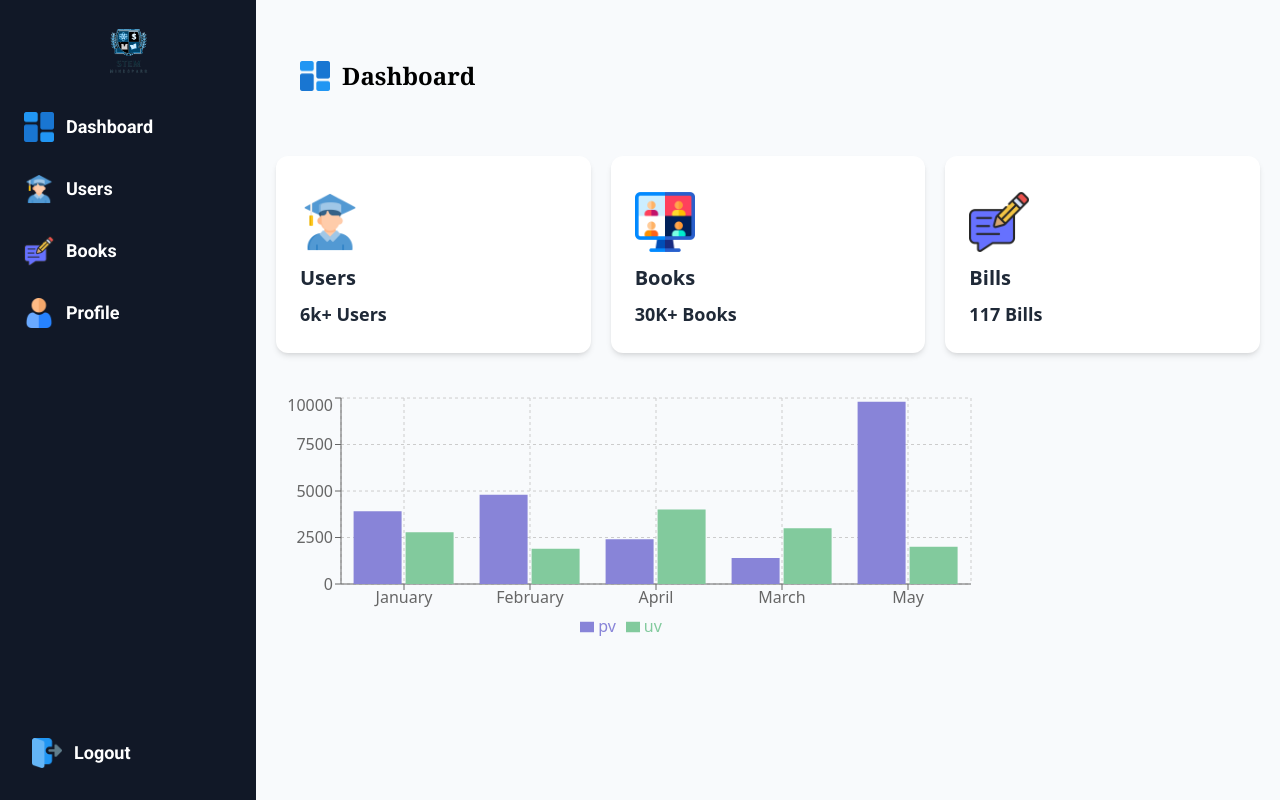
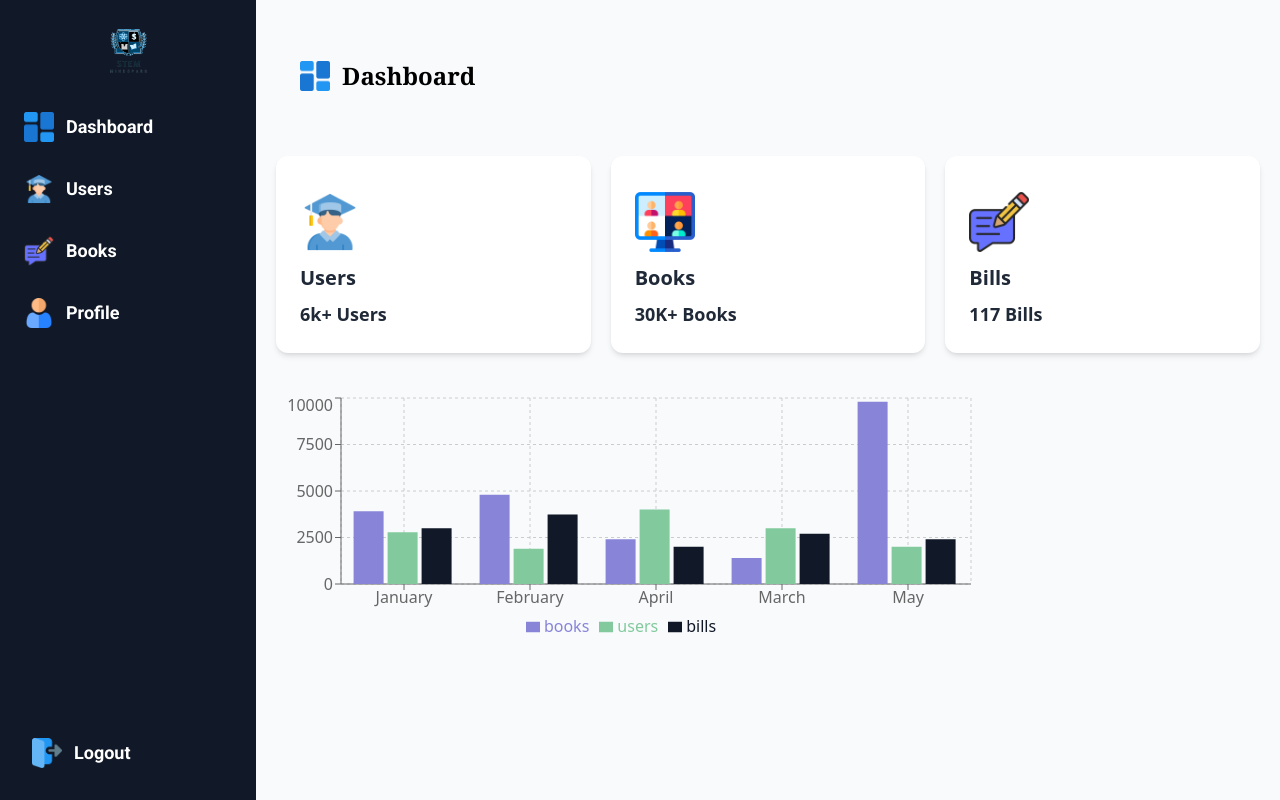
Before and after one commit to alazaradane/DLM, a React (Vite) app: page /admin/dashboard in a window 1280 px wide. Built offline with nearby package versions, Linux system fonts and the light colour scheme; no server answers.

Commit message:
Update components and pages with new data and functionality

```diff
--- a/src/Admins/Dashboard.jsx
+++ b/src/Admins/Dashboard.jsx
@@ -1,12 +1,25 @@
-import React from 'react'
+import React, { useState } from 'react'
 import Card from '../components/Card'
 import { dashboardData } from '../constants'
 import { dashboardIcon } from '../assets/images/index'
 import Charts from '../components/Chart'
-
+import api from '../api/api'
+import { useEffect } from 'react'
 
 
 const Dashboard = () => {
+
+  const [dashApiData, setDashApiData] = useState(dashboardData)
+
+  useEffect(() => {
+    api.get('/details')
+      .then(response => {
+        setDashApiData(response.data);
+      })
+      .catch(error => {
+        console.error('Error fetching data:', error);
+      });
+  }, []);
 
   return (
     <section className=' flex flex-col p-5'>
@@ -15,7 +28,7 @@ const Dashboard = () => {
         <p className=' text-2xl font-serif font-bold'>Dashboard</p>
       </div>
       <div className=' flex my-10 gap-5'>
-          {dashboardData.map((data)=>
+          {dashApiData.map((data)=>
             <Card src={data.imgURL} value={data.value} title={data.label}/>
         )}
       </div>
--- a/src/components/Cart.jsx
+++ b/src/components/Cart.jsx
@@ -1,4 +1,4 @@
-// Cart.js
+
 import React from 'react';
 
 const Cart = ({ cartItems }) => {
@@ -16,7 +16,7 @@ const Cart = ({ cartItems }) => {
             <th scope='col' className='px-6 py-3 text-left text-xs font-medium text-gray-500 uppercase tracking-wider'>
               Price
             </th>
-            {/* Add more columns if needed */}
+
           </tr>
         </thead>
         <tbody className='bg-white divide-y divide-gray-200'>
--- a/src/components/Chart.jsx
+++ b/src/components/Chart.jsx
@@ -5,28 +5,33 @@ const Charts = () => {
     const data = [
         {
             "name": "January",
-            "uv": 2780,
-            "pv": 3908
+            "users": 2780,
+            "books": 3908,
+            "bills":3000
           },
           {
             "name": "February",
-            "uv": 1890,
-            "pv": 4800
+            "users": 1890,
+            "books": 4800,
+            "bills":3730
           },
         {
           "name": "April",
-          "uv": 4000,
-          "pv": 2400
+          "users": 4000,
+          "books": 2400,
+          "bills":2000
         },
         {
           "name": "March",
-          "uv": 3000,
-          "pv": 1398
+          "users": 3000,
+          "books": 1398,
+          "bills":2700
         },
         {
           "name": "May",
-          "uv": 2000,
-          "pv": 9800
+          "users": 2000,
+          "books": 9800,
+          "bills":2400
         }
 
 
@@ -42,8 +47,9 @@ const Charts = () => {
         <YAxis />
         <Tooltip />
         <Legend />
-        <Bar dataKey="pv" fill="#8884d8" />
-        <Bar dataKey="uv" fill="#82ca9d" />
+        <Bar dataKey="books" fill="#8884d8" width={40}/>
+        <Bar dataKey="users" fill="#82ca9d" />
+        <Bar dataKey="bills" fill='#111827'/>
       </BarChart>
     </>
   )
--- /dev/null
+++ b/src/components/Spinner.jsx
@@ -0,0 +1,11 @@
+import { Spinner } from "@material-tailwind/react";
+
+const Spinner = ()=> {
+  return (
+    <div className="flex gap-8">
+      <Spinner color="blue" />
+    </div>
+  );
+}
+
+export default Spinner
--- /dev/null
+++ b/src/components/UserProfile.jsx
@@ -0,0 +1,12 @@
+import React from 'react'
+
+const UserProfile = () => {
+  return (
+    <>
+        <div>User Profile</div>
+
+    </>
+  )
+}
+
+export default UserProfile
--- a/src/index.css
+++ b/src/index.css
@@ -7,3 +7,19 @@
 @tailwind base;
 @tailwind components;
 @tailwind utilities;
+
+:root {
+    --main-color: #4a76a8;
+}
+
+.bg-main-color {
+    background-color: var(--main-color);
+}
+
+.text-main-color {
+    color: var(--main-color);
+}
+
+.border-main-color {
+    border-color: var(--main-color);
+}
--- a/src/pages/Books.jsx
+++ b/src/pages/Books.jsx
@@ -10,8 +10,8 @@ const Books = ({userName, userEmail}) => {
   const [cartItems, setCartItems] = useState({});
   const [searchField, setSearchField] = useState('');
   const [selectedCategory, setSelectedCategory] = useState(null);
+  const [showCart, setShowCart] = useState(false);
   const navigate = useNavigate();
-
 
   const handleInputChange = (e) => {
     setSearchField(e.target.value);
@@ -19,7 +19,9 @@ const Books = ({userName, userEmail}) => {
   const handleCategoryChange = (category)=>{
     setSelectedCategory(category)
   }
-
+  const handleShowCart = ()=>{
+    setShowCart(!showCart)
+  }
 
   const filteredBooks = initalBook.filter((book) => {
     const searchQueryMatch = book.name.toLowerCase().includes(searchField.toLowerCase());
@@ -48,10 +50,9 @@ const Books = ({userName, userEmail}) => {
   return (
     <section id="books">
         <div className=' flex  justify-center '>
-            <BookSearch userName={userName} userEmail={userEmail} cartCounter={cartItemCount} onInputChange={handleInputChange} onCategoryChange = {handleCategoryChange}/>
+            <BookSearch userName={userName} userEmail={userEmail} cartCounter={cartItemCount} onInputChange={handleInputChange} onCategoryChange = {handleCategoryChange} onCartChange ={handleShowCart}/>
         </div>
         <div>
-            {/* <BookList onBookClick={handleBookClick} books={filteredBooks} handleAddToCart={handleAddToCart} cartItems={cartItems} /> */}
             {userName && userEmail ? (
               <BookList onBookClick={handleBookClick} books={filteredBooks} handleAddToCart={handleAddToCart} cartItems={cartItems} />
                 ) : (
--- a/src/pages/Login.jsx
+++ b/src/pages/Login.jsx
@@ -116,8 +116,8 @@ const Login = ({onLoginSuccess}) => {
 
                   </div>
             <div class="w-full h-screen mx-auto inset-0  px-20 flex-col items-center space-y-6  bg-cover bg-center " style={{ backgroundImage: "url('https://i.pinimg.com/564x/3d/8b/4c/3d8b4cfb3bed2977f971768ebb837e99.jpg')"}}>
-              <h1 class="text-white font-bold text-4xl font-sans mt-20">Lebawi</h1>
-              <p class="text-white mt-1">Teacher Evaluation System</p>
+              <h1 class="text-white font-bold text-4xl font-sans mt-20">BookSphere</h1>
+              <p class="text-white mt-1">Empower your mind with our Digital Library</p>
               <div class="flex justify-center lg:justify-start mt-6">
                   <a href="#" class="hover:bg-indigo-700 hover:text-white hover:-translate-y-1 transition-all duration-500 bg-white text-indigo-800 mt-4 px-4 py-2 rounded-2xl font-bold mb-2">Get Started</a>
               </div>
--- a/src/pages/SignUp.jsx
+++ b/src/pages/SignUp.jsx
@@ -29,7 +29,7 @@ const SignUp = () => {
         api.post('/user/signup', formData)
         .then(response => {
           console.log('Data sent successfully:', response.data);
-          return navigate('/login')
+          navigate('/login')
         })
         .catch(error => {
           console.error('Error sending data:', error);
```
